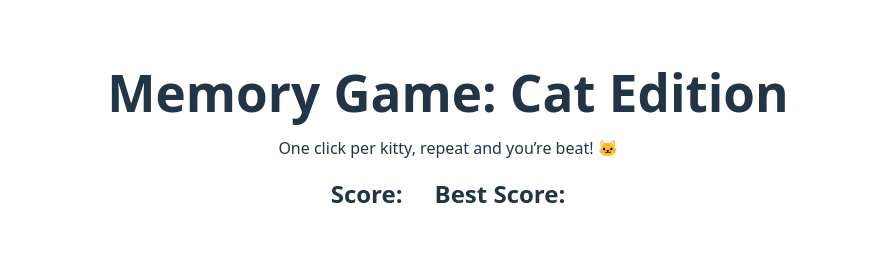
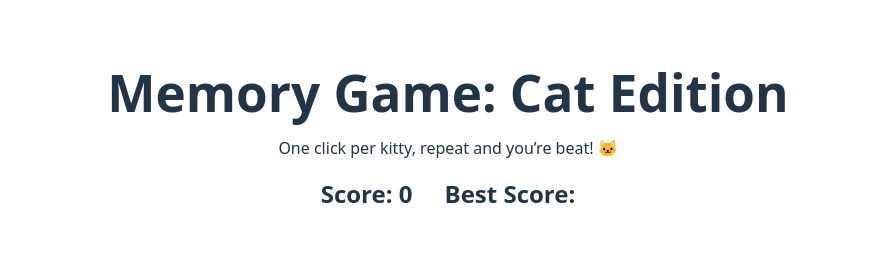
Before and after one commit to andkymon/memory-game, a React (Vite) app: page / in a window 1280 px wide. Shown: the top 266 px of the page, without its empty margins (192-1087 px from the left). Built offline with nearby package versions, Linux system fonts and the light colour scheme.

Commit message:
Implement score counter

```diff
--- a/src/App.jsx
+++ b/src/App.jsx
@@ -1,34 +1,41 @@
 import './App.css'
+import { useState } from 'react'
 
 function App() {
+  const [score, setScore] = useState(0);
+
+  const onCardClick = () => {
+    setScore(score + 1);
+  }
+
   return (
     <>
-      <Header />
+      <Header score={score} />
       <main>
-        <Card />
-        <Card />
-        <Card />
+        <Card onClick={onCardClick} />
+        <Card onClick={onCardClick} />
+        <Card onClick={onCardClick} />
       </main>
     </>
   )
 }
 
-function Header() {
+function Header({ score }) {
   return (
     <header>
       <h1>Memory Game: Cat Edition</h1>
         <div className='instructions'>One click per kitty, repeat and you’re beat! 🐱</div>
         <div className='score-wrapper'>
-          <h2>Score:</h2>
+          <h2>Score: {score.toString()}</h2>
           <h2>Best Score:</h2>
         </div>
     </header>
   )
 }
 
-function Card() {
+function Card({ onClick }) {
   return (
-    <button className='card'>
+    <button className='card' onClick={onClick}>
       <div className='img'></div>
       <h3>Cat Name</h3>
     </button>
```
